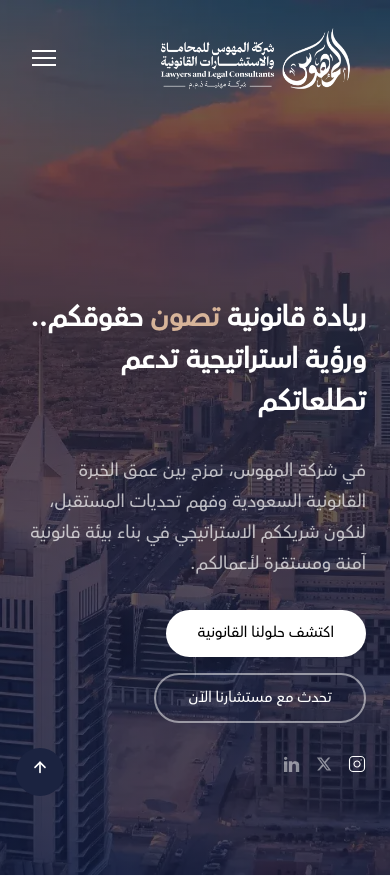
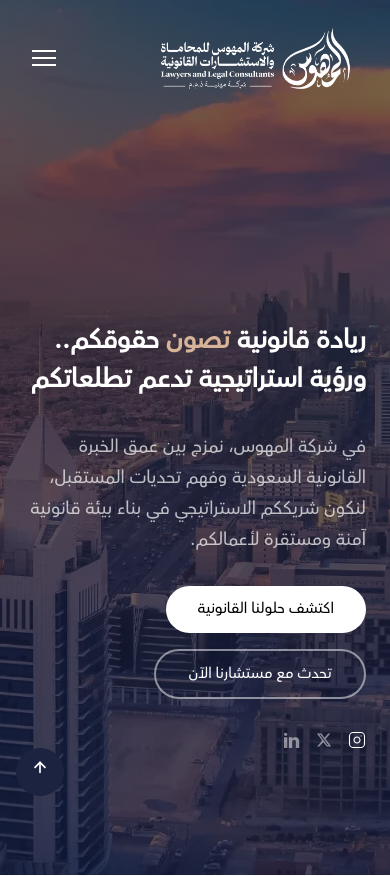
Before and after one commit to amineelakkermi/almohawas, a Next.js app: page / in a window 390 px wide. Shown: the top 876 px of the page. Built offline with nearby package versions, Linux system fonts and the light colour scheme.

Commit message:
mise a jour

```diff
--- a/src/app/components/WhyUs.jsx
+++ b/src/app/components/WhyUs.jsx
@@ -76,7 +76,7 @@ const WhyUs = () => {
           </div>
 
           {/* Left side */}
-          <Paragraph className="text-[15px] lg:text-[17px] text-gray-600 leading-[1.9] lg:max-w-[420px]  md:mt-auto">
+          <Paragraph className="text-[14px] lg:text-[17px] text-gray-600 leading-[1.9] lg:max-w-[420px]  md:mt-auto">
             نقدم في شركة المهوس للمحاماة والاستشارات القانونية خبرات قانونية متخصصة وحلولًا عملية تلبي احتياجات الأفراد والشركات، من خلال فريق من المحامين ذوي الكفاءة العالية
           </Paragraph>
         </div>
--- a/src/app/style.js
+++ b/src/app/style.js
@@ -1,8 +1,8 @@
 const styles = {
     boxWidth: "xl:max-w-[1280px] w-full",
 
-    title: "font-avenir text-[28px] lg:text-[60px] font-semibold leading-[1.5]",
-    title2: "font-avenir text-[24px] lg:text-[45px] font-bold leading-[1.5]",
+    title: "font-avenir text-[26px] lg:text-[60px] font-semibold leading-[1.5]",
+    title2: "font-avenir text-[23px] lg:text-[45px] font-bold leading-[1.5]",
     paragraph: " font-normal text-[15px] lg:text-[17px] leading-[30.8px]",
     paragraph2: "font-normal text-[20px] lg:text-[28px] leading-[34.8px] lg:leading-[45px]",
 
```
